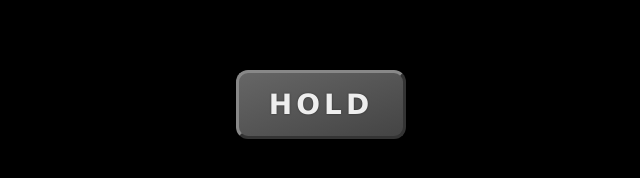
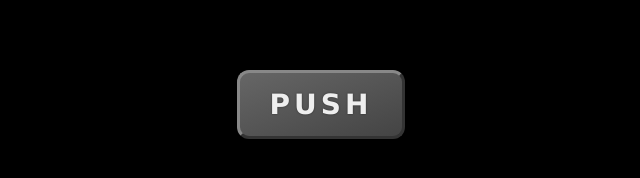
Before and after one commit to chrischrisss/Push-Button, a plain HTML site: page index.html in a window 1280 px wide. Shown: the part 296-474 px from the top of the page, 319-959 px from the left. Drawn offline with Linux system fonts and the light colour scheme.

Commit message:
Update index.html

```diff
--- a/index.html
+++ b/index.html
@@ -2,7 +2,7 @@
     <link rel="stylesheet" href="button_light.css"
 </head>
 <body>
-    <a href="#">hold
+    <a href="#">Push
       <span></span>
       <span></span>
       <span></span>
```
